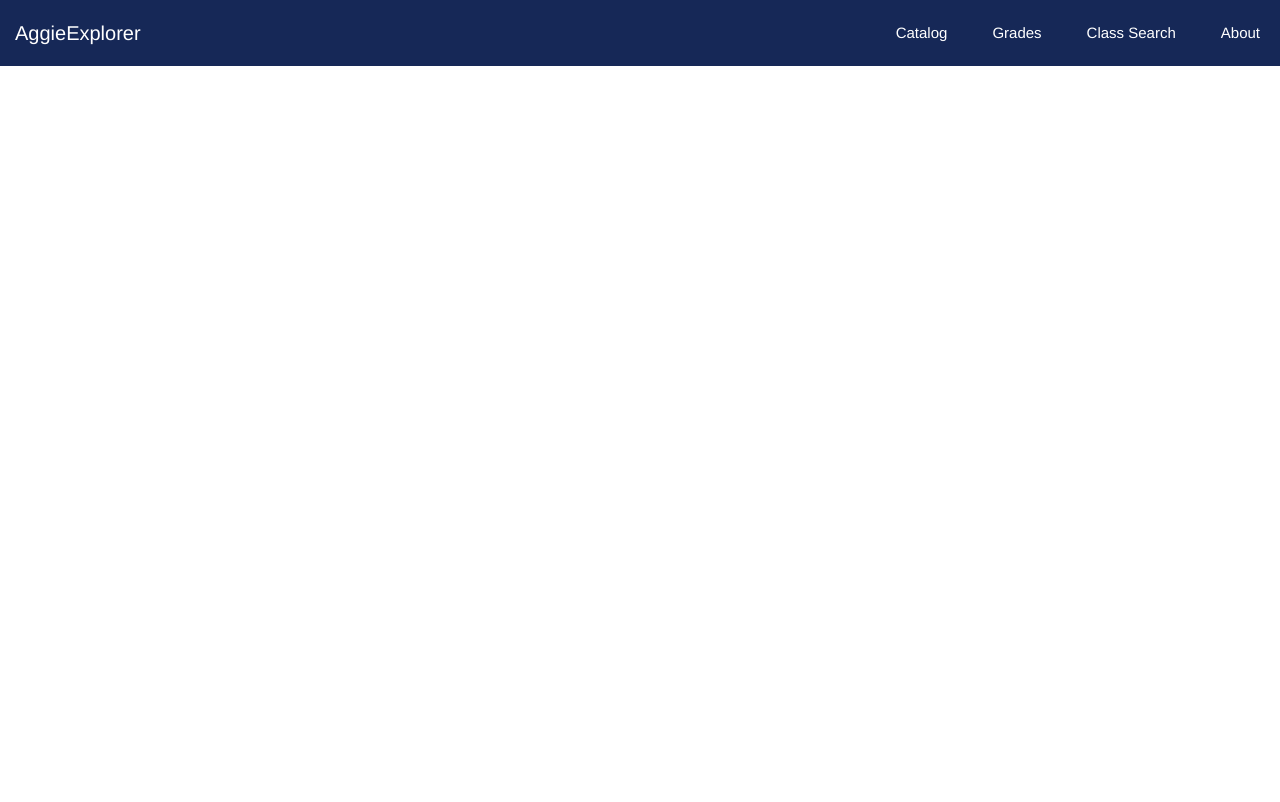
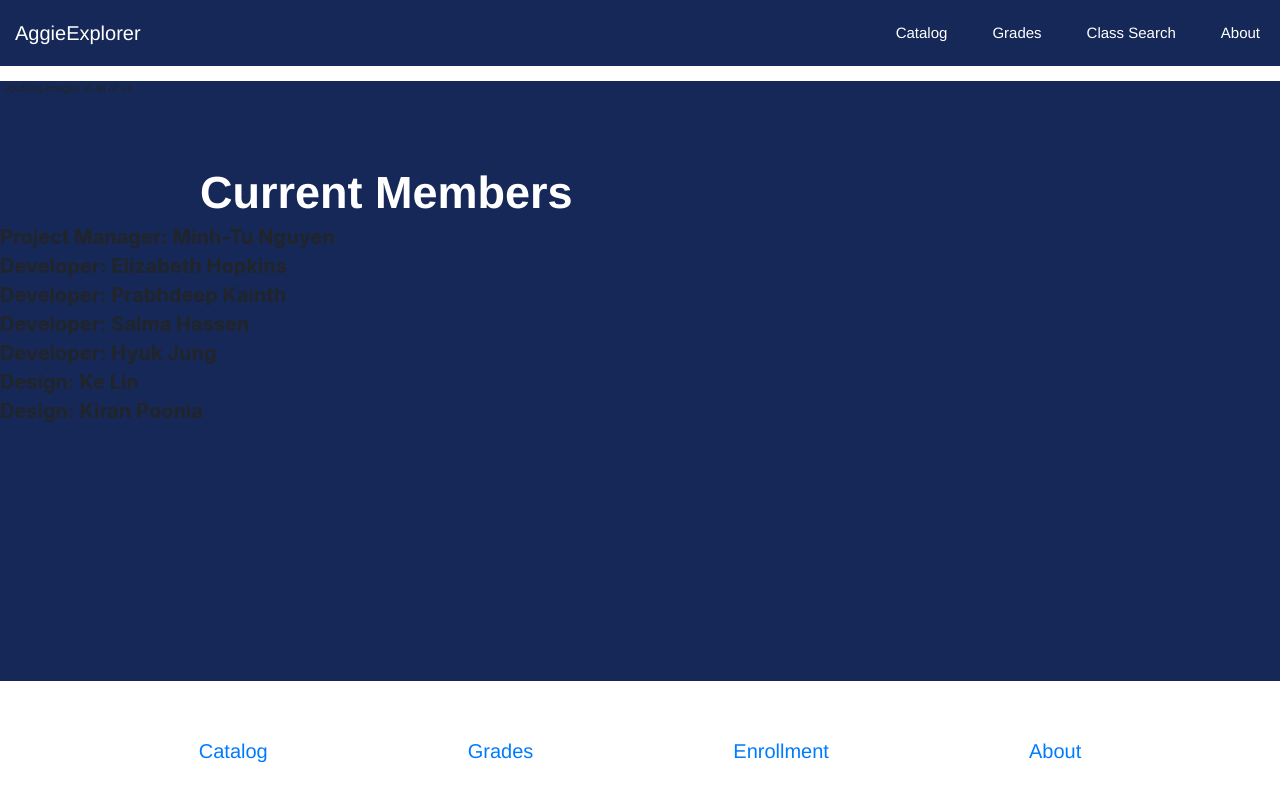
Before and after one commit to Codelab-Davis/Schedule-Tool, a React (Create React App) app in the folder schedule-tool/frontend/: page /about in a window 1280 px wide. Shown: the top 802 px of the page. Built offline with nearby package versions, Linux system fonts and the light colour scheme.

Commit message:
homepage changes and js

```diff
--- a/schedule-tool/frontend/src/components/about-page.component.js
+++ b/schedule-tool/frontend/src/components/about-page.component.js
@@ -1,10 +1,39 @@
 import React, { Component } from 'react';
 import { Link } from 'react-router-dom';
+import './css/about-page.css';
 
 export default class AboutPage extends Component {
     render(){
         return(
-            <div></div>
+            <div>
+                <div class="members">
+                    <img></img> //putting images of all of us
+                    <h1 class="memberstitle"><b>Current Members</b></h1>
+                    <h2><b>Project Manager: Minh-Tu Nguyen</b></h2>
+                    <h2><b>Developer: Elizabeth Hopkins</b></h2>
+                    <h2><b>Developer: Prabhdeep Kainth </b></h2>
+                    <h2><b>Developer: Salma Hassen</b></h2>
+                    <h2><b>Developer: Hyuk Jung</b></h2>
+                    <h2><b>Design: Ke Lin</b></h2>
+                    <h2><b>Design: Kiran Poonia</b></h2>
+                </div>
+                <div class="footer">
+                    <div class="footertext">
+                        <a href="course">
+                            <span class="footerCatalog">Catalog</span>
+                        </a>
+                        <a href="grades">
+                            <span class="footerGrades">Grades</span>
+                        </a>
+                        <a href="list">
+                            <span class="footerEnrollment">Enrollment</span>
+                        </a>
+                        <a href="about">
+                            <span class="footerAbout">About</span>
+                        </a>
+                    </div>
+                </div>
+            </div>
         )
     }
 }
--- /dev/null
+++ b/schedule-tool/frontend/src/components/css/about-page.css
@@ -0,0 +1,41 @@
+.members{
+    background-color: #162857;
+    width: 100%;
+    height: 600px;
+}
+
+.memberstitle{
+    font-family: "ProximaNova", "Helvetica Neue";
+    font-size: 4.5rem;
+    color: #FFFFFF;
+    background-color: #162857;
+    width: 100%;
+    padding-left: 200px;
+    padding-top: 70px;
+}
+
+.footer{
+    width: 100%;
+    height: 125px;
+    font-family: "ProximaNova", "Helvetica Neue";
+    font-size: 2rem;
+    color: #162857;
+    text-align: center;
+    padding-top: 55px;
+}
+.footertext{
+}
+
+.footerCatalog{
+    padding-right: 20rem;
+}
+
+.footerGrades{
+    padding-right: 20rem;
+}
+.footerEnrollment{
+    padding-right: 20rem;
+}
+
+.footerAbout{
+}
--- a/schedule-tool/frontend/src/components/css/home-page.css
+++ b/schedule-tool/frontend/src/components/css/home-page.css
@@ -162,12 +162,12 @@ a#homebutton{
 
 .footer{
     width: 100%;
-    height: 150px;
+    height: 125px;
     font-family: "ProximaNova", "Helvetica Neue";
     font-size: 2rem;
-    color: #4F7094;
+    color: #162857;
     text-align: center;
-    padding-top: 65px;
+    padding-top: 55px;
 }
 .footertext{
 }
--- a/schedule-tool/frontend/src/components/home-page.component.js
+++ b/schedule-tool/frontend/src/components/home-page.component.js
@@ -36,10 +36,9 @@ export default class HomePage extends Component {
                     <div class="featurestitle"><b>Features</b></div>
                     <div id="featuresleft" class="col-md-6">
                         <a href="grades">
-                            <div class="gradecard">
-                                <div class="gradecardimage"></div>
-                                <div class="gradecardtitle"><b></b></div>
-                                <div class="gradecarddescription"></div>
+                            <div id="gradecard" class="card">
+                                <div id="gradecardtitle"class="container"><b>Grade Distribution</b></div>
+                                <div id="gradecarddescription"></div>
                             </div>
                         </a>
                     </div>
--- a/schedule-tool/frontend/src/index.js
+++ b/schedule-tool/frontend/src/index.js
@@ -2,7 +2,7 @@ import React from 'react';
 import ReactDOM from 'react-dom';
 import './index.css';
 import App from './App';
-import './fonts/ProximaNova-Regular.otf'
+// import './fonts/ProximaNova-Regular.otf'
 // import reportWebVitals from './reportWebVitals';
 
 ReactDOM.render(
```
